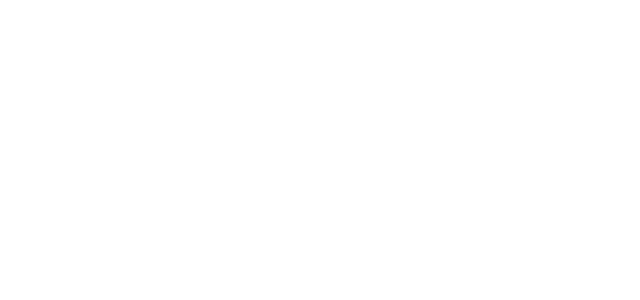
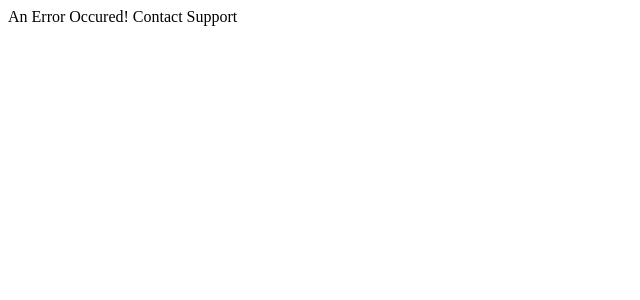
Before and after one commit to ChristianGracia/Angular, an Angular app in the folder playground/: page / in a window 1280 px wide. Shown: the top 300 px of the page, without its empty margins (0-640 px from the left). Built offline with nearby package versions, Linux system fonts and the light colour scheme.

Commit message:
added catch all error page for mis urls with **

```diff
--- a/playground/src/app/app-routing.module.ts
+++ b/playground/src/app/app-routing.module.ts
@@ -2,12 +2,16 @@ import { NgModule } from '@angular/core';
 import { Routes, RouterModule } from '@angular/router';
 import { LoginComponent } from './login/login.component';
 import { LandingComponent } from './landing/landing.component';
+import { ErrorComponent } from './error/error.component';
 
 // welcome
 const routes: Routes = [
   { path: 'login', component: LoginComponent },
   {
     path: 'landing', component: LandingComponent
+  },
+  {
+    path: '**', component: ErrorComponent
   }
 ];
 
--- a/playground/src/app/error/error.component.html
+++ b/playground/src/app/error/error.component.html
@@ -1 +1 @@
-<p>error works!</p>
+{{errorMessage}}
--- a/playground/src/app/error/error.component.ts
+++ b/playground/src/app/error/error.component.ts
@@ -6,6 +6,7 @@ import { Component, OnInit } from '@angular/core';
   styleUrls: ['./error.component.scss']
 })
 export class ErrorComponent implements OnInit {
+  errorMessage = 'An Error Occured! Contact Support';
 
   constructor() { }
 
```
